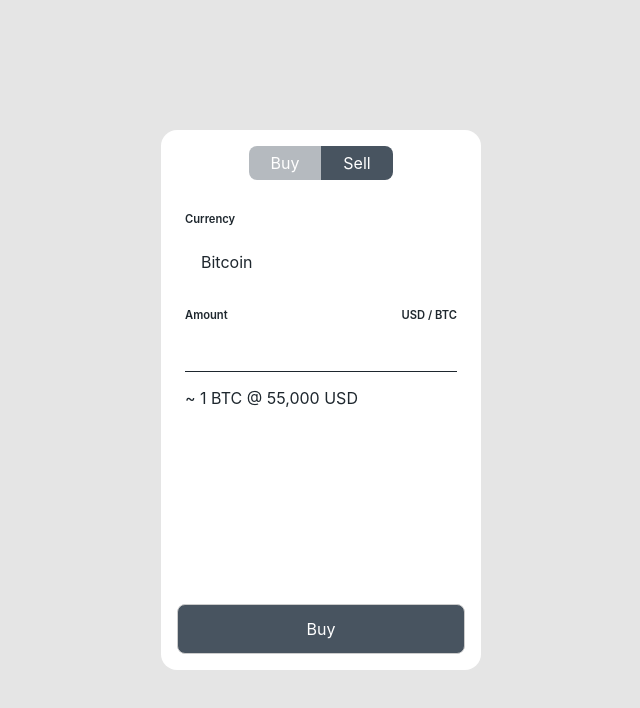
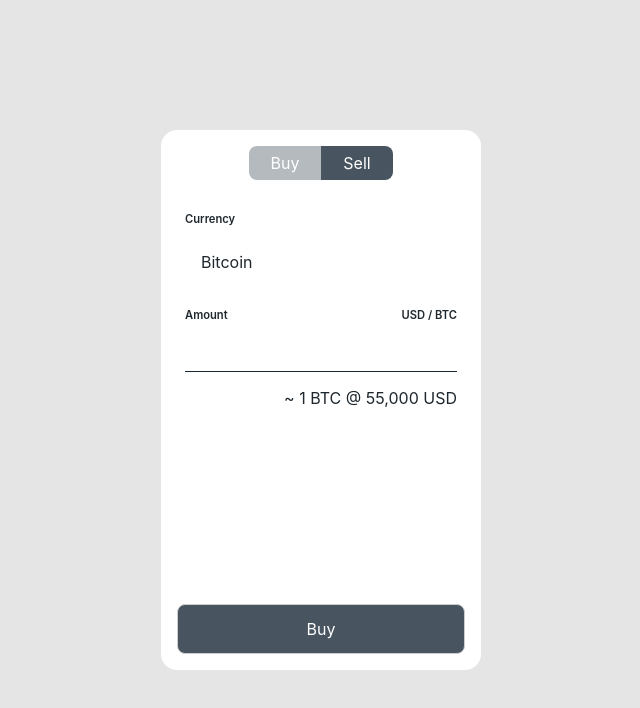
Before and after one commit to DimensionSoftware/snapwallet.io, a Svelte app in the folder widget/: page / in a window 1280 px wide. Shown: the top 708 px of the page, without its empty margins (319-959 px from the left). Built offline with nearby package versions, Linux system fonts and the light colour scheme; some icons are missing.

Commit message:
move approximation to right

```diff
--- a/widget/src/screens/Home.svelte
+++ b/widget/src/screens/Home.svelte
@@ -48,7 +48,7 @@
         </div>
         <Input forceLabel={true} type="number" placeholder="Amount" />
       </div>
-      <div>
+      <div style="display:flex;justify-content:flex-end">
         ~ 1 {$transactionStore.destinationCurrency.ticker} @ 55,000 {$transactionStore
           .sourceCurrency.ticker}
       </div>
```
